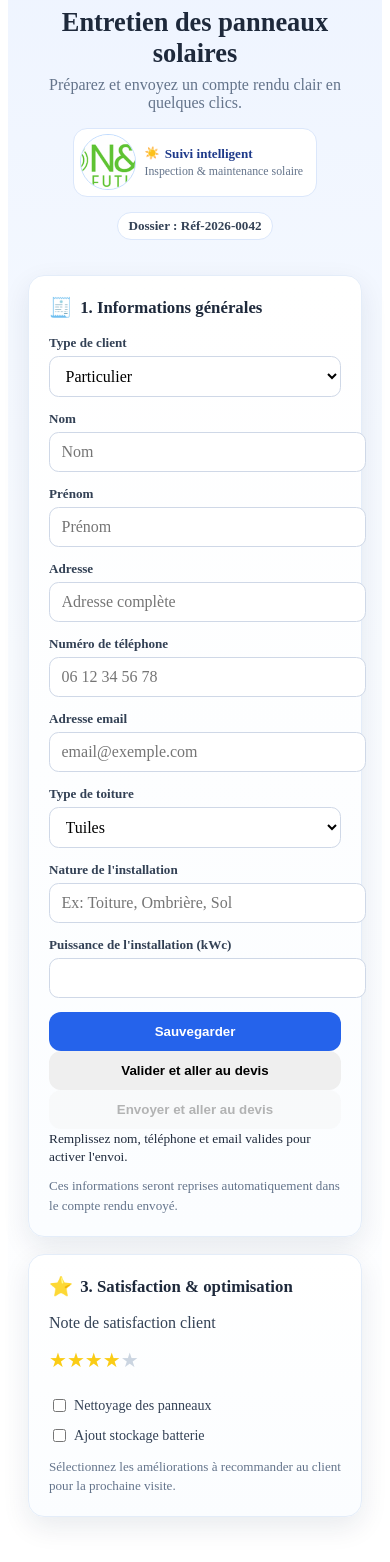
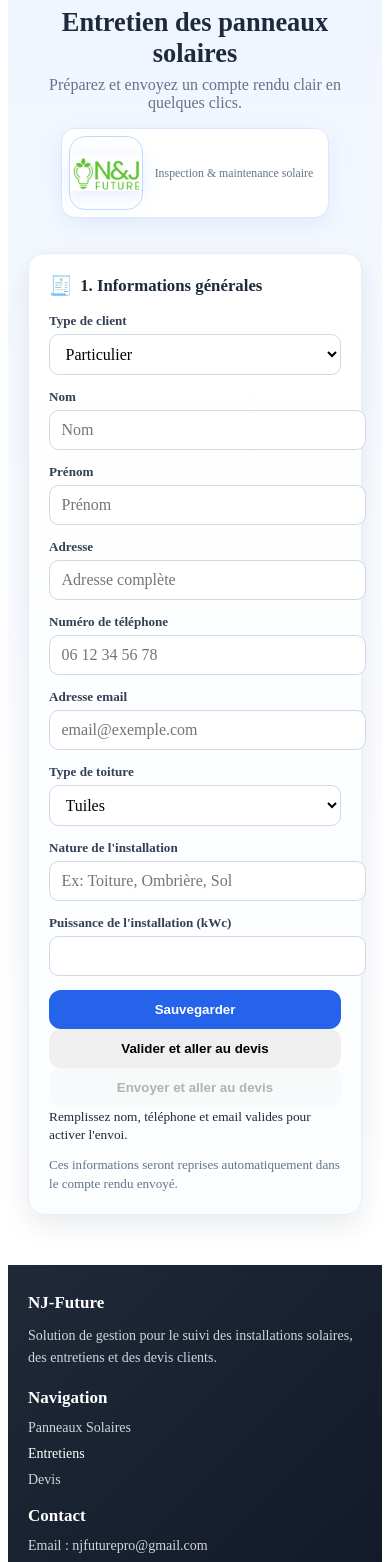
Before and after one commit to Rayanela2/nawfel, an Angular app: page /entretiens in a window 390 px wide. Shown: the part 260-1822 px from the top of the page. Built offline with nearby package versions, Linux system fonts and the light colour scheme.

Commit message:
fix responsive header

```diff
--- a/src/app/entretiens/entretiens.css
+++ b/src/app/entretiens/entretiens.css
@@ -39,19 +39,24 @@
   margin-top: 1rem;
   display: inline-flex;
   align-items: center;
-  gap: 0.55rem;
+  gap: 0.7rem;
   background: #ffffff;
   border: 1px solid #dbe7fb;
   border-radius: 14px;
-  padding: 0.35rem 0.8rem 0.35rem 0.35rem;
+  padding: 0.45rem 0.9rem 0.45rem 0.45rem;
+  box-shadow: 0 8px 22px rgba(37, 99, 235, 0.08);
 }
 
-.header-visual img {
-  width: 54px;
-  height: 54px;
-  object-fit: cover;
-  border-radius: 999px;
+.header-visual img,
+.header-logo {
+  width: 72px;
+  height: 72px;
+  object-fit: contain;
+  border-radius: 16px;
   border: 1px solid #bfdbfe;
+  background: transparent;
+  display: block;
+  filter: drop-shadow(0 4px 8px rgba(37, 99, 235, 0.12));
 }
 
 .header-visual-text {
--- a/src/app/entretiens/entretiens.html
+++ b/src/app/entretiens/entretiens.html
@@ -9,12 +9,8 @@
       src="/header-logo.png?v=2"
       alt="Logo NJ">
       <div class="header-visual-text">
-        <strong><span class="mini-sun">☀️</span> Suivi intelligent</strong>
         <span>Inspection & maintenance solaire</span>
       </div>
-    </div>
-    <div class="header-meta">
-      <span>Dossier : {{ dossierRef }}</span>
     </div>
   </header>
 
@@ -156,23 +152,5 @@
       <p class="card-note">Ces informations seront reprises automatiquement dans le compte rendu envoyé.</p>
     </section>
 
-
-    <section class="card">
-      <div class="card-header">
-        <span class="icon icon-yellow">⭐</span>
-        <h2>3. Satisfaction & optimisation</h2>
-      </div>
-
-      <p class="label-text">Note de satisfaction client</p>
-      <div class="stars">★★★★<span class="star-empty">★</span></div>
-
-      <div class="checkbox-group">
-        <label *ngFor="let suggestion of suggestions">
-          <input type="checkbox"> {{ suggestion }}
-        </label>
-      </div>
-
-      <p class="card-note">Sélectionnez les améliorations à recommander au client pour la prochaine visite.</p>
-    </section>
   </div>
 </div>
--- a/src/app/footer/footer.html
+++ b/src/app/footer/footer.html
@@ -2,7 +2,7 @@
   <div class="footer-content">
     <div class="footer-grid">
       <section class="footer-section">
-        <h3>NF</h3>
+        <h3>NJ-Future</h3>
         <p>
           Solution de gestion pour le suivi des installations solaires,
           des entretiens et des devis clients.
--- a/src/app/header/header.ts
+++ b/src/app/header/header.ts
@@ -13,8 +13,8 @@ export class Header {
 
   steps = [
     { id: 1, name: 'Page D\'accueil', icon: '☀️', route: '/' },
-    { id: 2, name: 'Devis', icon: '🔧', route: '/entretiens' },
-    { id: 3, name: 'Creation Devis', icon: '📋', route: '/devis' },
+    { id: 2, name: 'Informations Personnelles', icon: '🔧', route: '/entretiens' },
+    { id: 3, name: 'Devis', icon: '📋', route: '/devis' },
   ];
 
   selectStep(stepId: number) {
```
